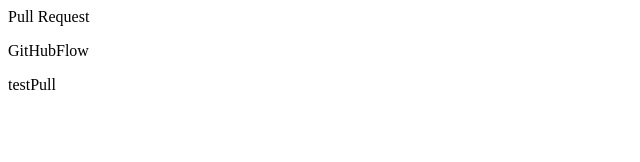
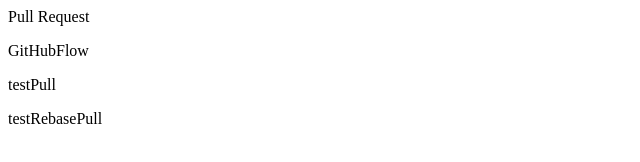
Before and after one commit to Shima527/git_test2, a plain HTML site: page index.html in a window 1280 px wide. Shown: the whole page, without its empty margins (0-640 px from the left). Drawn offline with Linux system fonts and the light colour scheme.

Commit message:
index testRebasePullを追加

```diff
--- a/index.html
+++ b/index.html
@@ -1,3 +1,4 @@
 <p>Pull Request</p>
 <p>GitHubFlow</p>
 <p>testPull</p>
+<p>testRebasePull</p>
```
